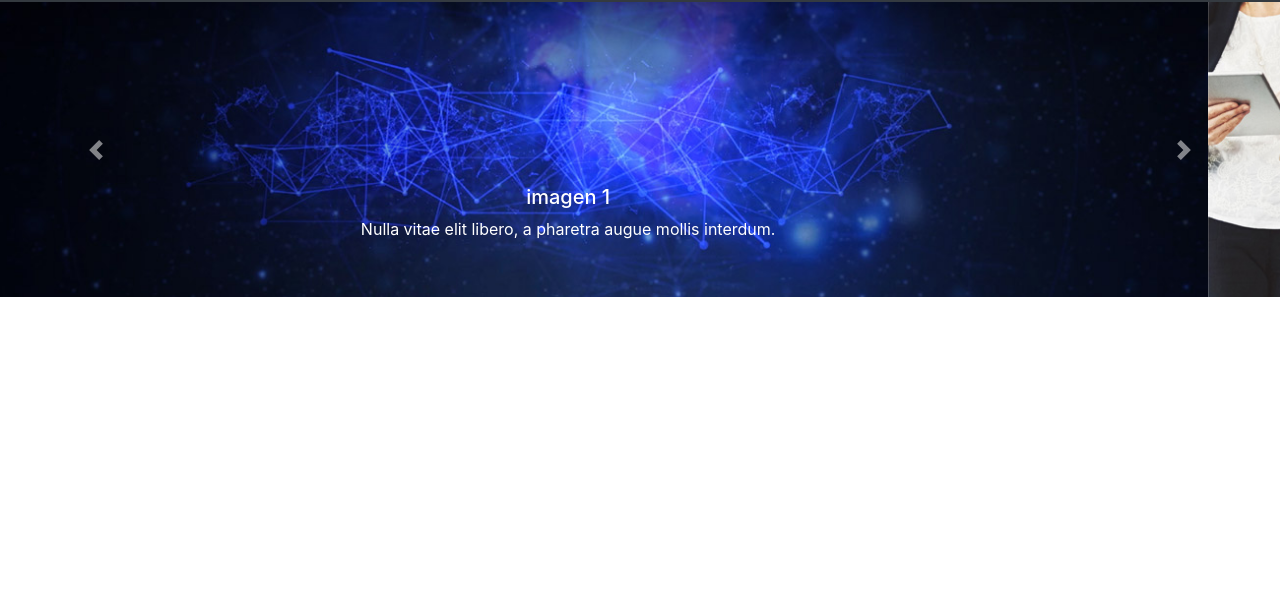
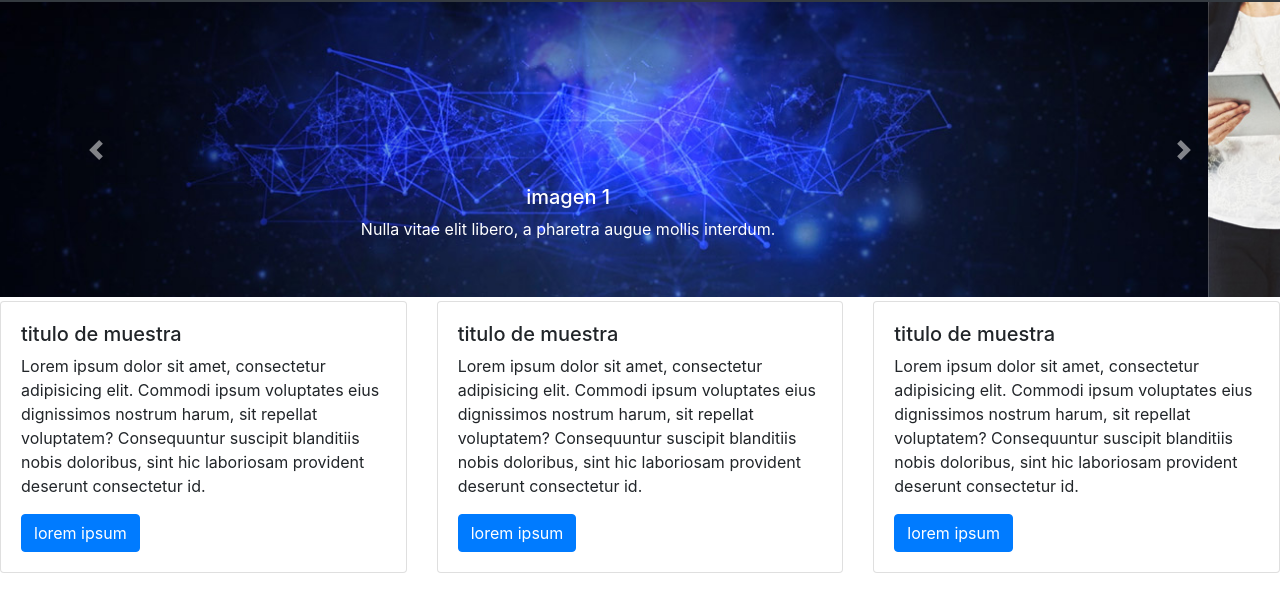
Before and after one commit to cristiancasas1698/curso-de-git, a plain HTML site: page index.html in a window 1280 px wide. Shown: the part 54-666 px from the top of the page. Drawn offline with nearby package versions, Linux system fonts and the light colour scheme; files whose address does not match are found by name.

Commit message:
agregando cartas de bootstrap al body

```diff
--- a/index.html
+++ b/index.html
@@ -59,7 +59,41 @@
       <span class="sr-only">Next</span>
     </a>
   </div>
-
+    <div class="row">
+      <div class="col-sm-4 mt-1">
+        <div class="card">
+          <div class="card-body">
+             <h5>titulo de muestra</h5>
+             <p>Lorem ipsum dolor sit amet, consectetur adipisicing elit. Commodi ipsum voluptates eius
+               dignissimos nostrum harum, sit repellat voluptatem? Consequuntur suscipit blanditiis nobis
+               doloribus, sint hic laboriosam provident deserunt consectetur id.</p>
+               <a href="#" class="btn btn-primary">lorem ipsum</a>
+          </div>
+        </div>
+      </div>
+      <div class="col-sm-4 mt-1">
+        <div class="card">
+          <div class="card-body">
+             <h5>titulo de muestra</h5>
+             <p>Lorem ipsum dolor sit amet, consectetur adipisicing elit. Commodi ipsum voluptates eius
+               dignissimos nostrum harum, sit repellat voluptatem? Consequuntur suscipit blanditiis nobis
+               doloribus, sint hic laboriosam provident deserunt consectetur id.</p>
+               <a href="#" class="btn btn-primary">lorem ipsum</a>
+          </div>
+        </div>
+      </div>
+      <div class="col-sm-4 mt-1">
+        <div class="card">
+          <div class="card-body">
+             <h5>titulo de muestra</h5>
+             <p>Lorem ipsum dolor sit amet, consectetur adipisicing elit. Commodi ipsum voluptates eius
+               dignissimos nostrum harum, sit repellat voluptatem? Consequuntur suscipit blanditiis nobis
+               doloribus, sint hic laboriosam provident deserunt consectetur id.</p>
+               <a href="#" class="btn btn-primary">lorem ipsum</a>
+          </div>
+        </div>
+      </div>
+    </div>
 </body>
 <script>
 
```
